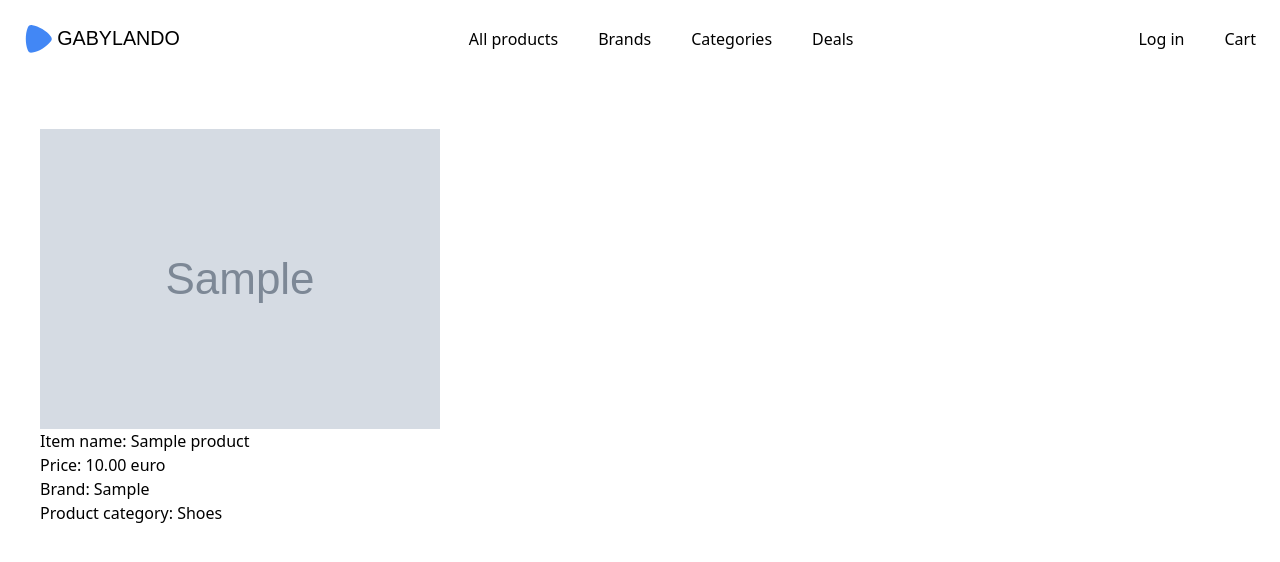
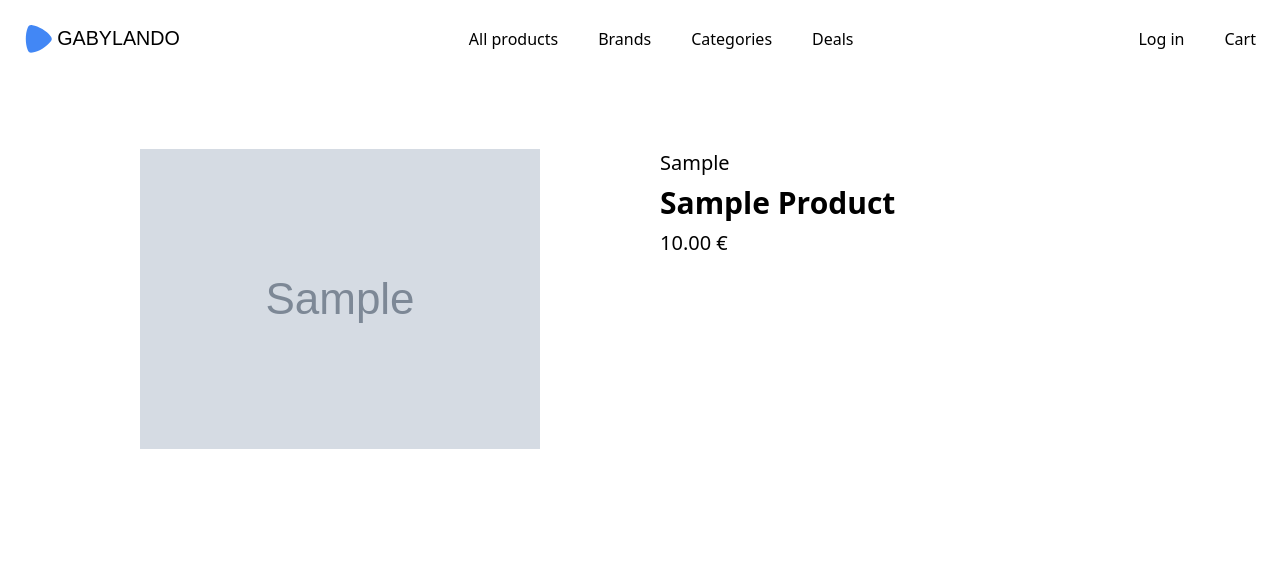
Before and after one commit to gwassing/ecommerce-platform, a Django app: page /products/1 in a window 1280 px wide. Shown: the top 562 px of the page. Run offline with Django 5.2, Linux system fonts and the light colour scheme; tables that the repository leaves empty hold one stand-in row (values such as "Sample post"); grey boxes marked "Sample" are stand-in pictures.

Commit message:
Style product detail page

```diff
--- a/ecommerce_platform/static/css/styles.css
+++ b/ecommerce_platform/static/css/styles.css
@@ -637,6 +637,10 @@ video {
   margin-right: auto;
 }
 
+.ml-5 {
+  margin-left: 1.25rem;
+}
+
 .block {
   display: block;
 }
@@ -671,6 +675,10 @@ video {
 
 .grid-cols-4 {
   grid-template-columns: repeat(4, minmax(0, 1fr));
+}
+
+.grid-cols-2 {
+  grid-template-columns: repeat(2, minmax(0, 1fr));
 }
 
 .flex-col {
@@ -728,6 +736,14 @@ video {
   row-gap: 3rem;
 }
 
+.gap-y-4 {
+  row-gap: 1rem;
+}
+
+.gap-y-2 {
+  row-gap: 0.5rem;
+}
+
 .border {
   border-width: 1px;
 }
@@ -761,6 +777,10 @@ video {
   padding-bottom: 1.25rem;
 }
 
+.pt-2 {
+  padding-top: 0.5rem;
+}
+
 .text-center {
   text-align: center;
 }
@@ -778,6 +798,37 @@ video {
 .text-4xl {
   font-size: 2.25rem;
   line-height: 2.5rem;
+}
+
+.text-xl {
+  font-size: 1.25rem;
+  line-height: 1.75rem;
+}
+
+.text-3xl {
+  font-size: 1.875rem;
+  line-height: 2.25rem;
+}
+
+.text-lg {
+  font-size: 1.125rem;
+  line-height: 1.75rem;
+}
+
+.font-bold {
+  font-weight: 700;
+}
+
+.font-semibold {
+  font-weight: 600;
+}
+
+.capitalize {
+  text-transform: capitalize;
+}
+
+.italic {
+  font-style: italic;
 }
 
 .filter {
--- a/products/templates/products/product_detail.html
+++ b/products/templates/products/product_detail.html
@@ -1,12 +1,17 @@
 {% extends 'base.html' %}
 {% block content %}
-    {% if product.images.all %}
-        {% for image in product.images.all %}
-            <img src="{{ image.image.url }}" alt="">
-        {% endfor %}
-    {% endif %}
-    <div>Item name: {{ product.item_name }}</div>
-    <div>Price: {{ product.price }} euro</div>
-    <div>Brand: {{ product.brand }}</div>
-    <div>Product category: {{ product.get_category_display }}</div>
+    <div class="grid grid-cols-2">
+        <div class="mx-auto">
+            {% if product.images.all %}
+                {% for image in product.images.all %}
+                    <img src="{{ image.image.url }}" alt="" style="width: 400px">
+                {% endfor %}
+            {% endif %}
+        </div>
+        <div class="flex flex-col gap-y-2 ml-5">
+            <p class="capitalize text-xl">{{ product.brand }}</p>
+            <p class="capitalize text-3xl font-semibold">{{ product.item_name }}</p>
+            <div class="text-xl">{{ product.price }} €</div>
+        </div>
+    </div>
 {% endblock %}
--- a/templates/base.html
+++ b/templates/base.html
@@ -35,7 +35,7 @@
         </div>
     </div>
 {% endblock %}
-<div style="max-width:1200px; margin: 50px auto">
+<div style="max-width:1200px; margin: 70px auto">
     {% block content %}
     {% endblock content %}
 </body>
```
